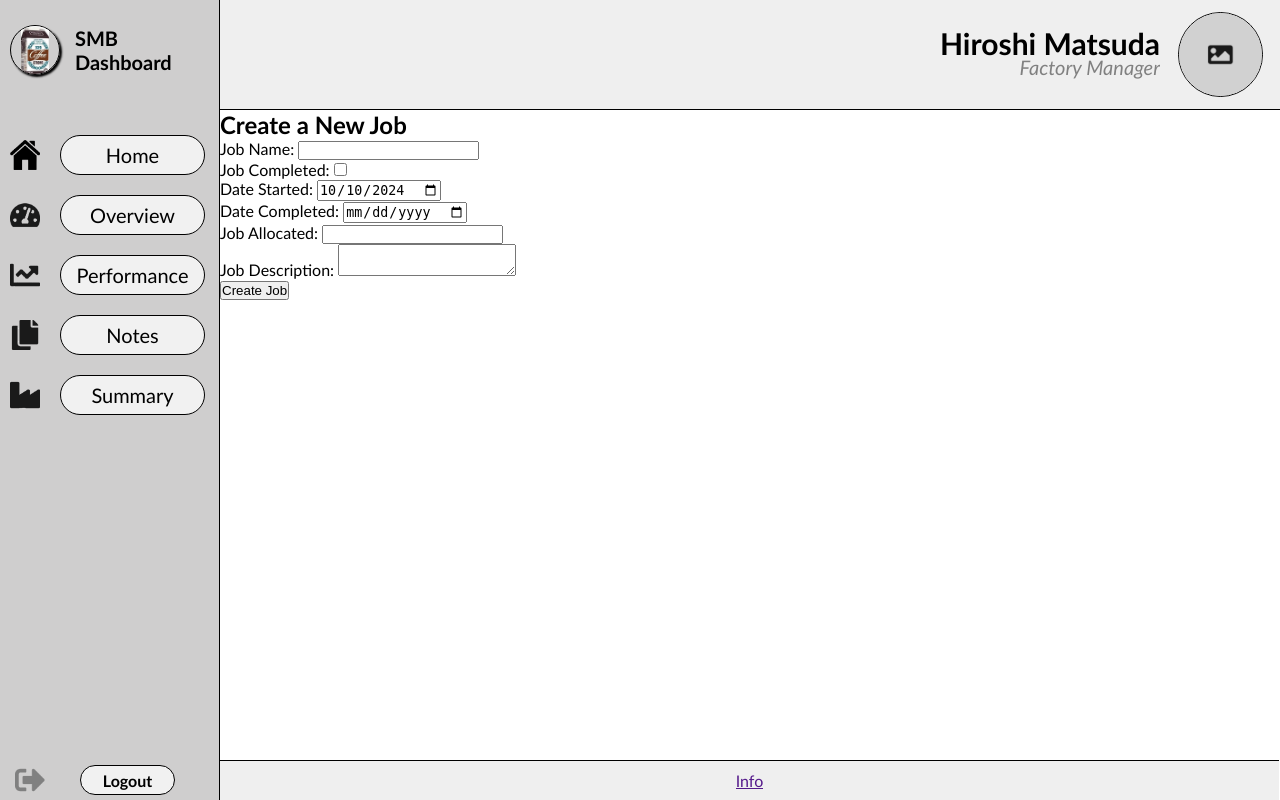
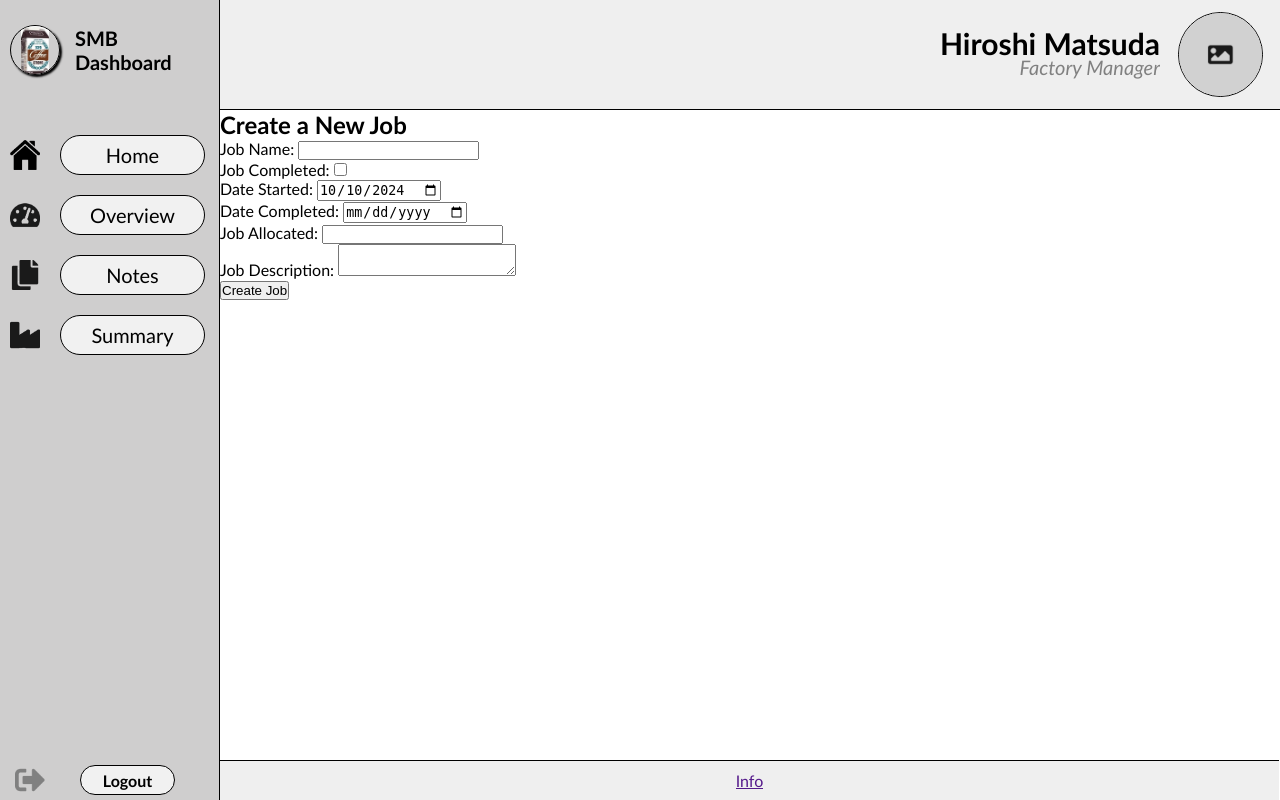
Before and after one commit to RandomSparks/COMP2030-Software_Prototype_Group_2, a PHP site: page /COMP2030-Software_Prototype_Group_2/pages/create_job.php in a window 1280 px wide. Run offline with PHP 8.4, Linux system fonts and the light colour scheme.

Commit message:
axed performance

```diff
--- a/Prototype/inc/sidebar.php
+++ b/Prototype/inc/sidebar.php
@@ -17,12 +17,6 @@
             </a>
         </li>
         <li>
-            <img src="../images/performanceIcon.png" alt="performance">
-            <a href="performance.php">
-                Performance
-            </a>
-        </li>
-        <li>
             <img src="../images/reportingIcon.png" alt="notes">
             <a href="notes.php">
                 Notes
@@ -34,20 +28,6 @@
                 Summary
             </a>
         </li>
-    <!--    <div id="ul_support_settings">
-            <li>
-                <img src="../images/settingsIcon.png" alt="settings">
-                <a href="settings.php">
-                    Settings
-                </a>
-            </li>
-            <li>
-                <img src="../images/supportIcon.png" alt="support">
-                <a href="support.php">
-                    Support
-                </a>
-            </li>
-        </div> -->
     </ul>
     <div id="div_logout">
         <img src="../images/logoutIcon.png" alt="Logout">
```
